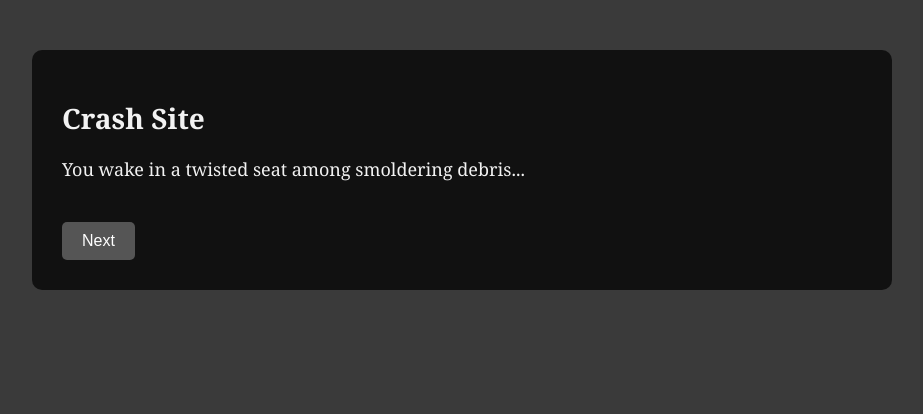
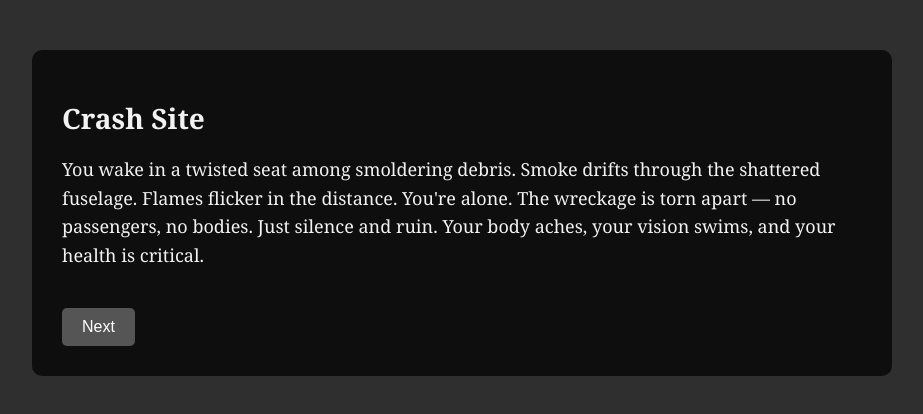
Before and after one commit to joeyaugust1/Cypher-Island-1, a plain HTML site: page index.html in a window 1280 px wide. Shown: the whole page, without its empty margins (178-1101 px from the left). Drawn offline with Linux system fonts and the light colour scheme.

Commit message:
Update index.html
Text not displayed fix?

```diff
--- a/index.html
+++ b/index.html
@@ -7,9 +7,11 @@
   <style>
     body {
       margin: 0;
+      padding: 0;
       font-family: 'Georgia', serif;
       background-color: #1a1a1a;
       color: #f2f2f2;
+      min-height: 100vh;
     }
     #storyContainer {
       max-width: 800px;
@@ -17,6 +19,7 @@
       padding: 30px;
       background-color: rgba(0, 0, 0, 0.7);
       border-radius: 10px;
+      overflow: visible;
     }
     #sceneTitle {
       font-size: 28px;
@@ -25,6 +28,7 @@
     #sceneText {
       font-size: 18px;
       line-height: 1.6;
+      white-space: pre-wrap; /* Ensures line breaks are preserved */
     }
     #nextBtn {
       margin-top: 20px;
@@ -50,32 +54,37 @@
 
   <script>
     const scenes = [
-      { title: "Crash Site", text: "You wake in a twisted seat among smoldering debris...", bg: "#3a3a3a" },
-      { title: "Beach", text: "Stumbling from the crash site, you reach a shoreline...", bg: "#bba85a" },
-      { title: "Cliffs", text: "You reach the edge of the beach — sheer cliffs rise...", bg: "#444" },
-      { title: "River", text: "You find a flowing river cutting through the island...", bg: "#4a7a6c" },
-      { title: "Forest", text: "The river leads you into a forest...", bg: "#385438" },
-      { title: "Overgrown Camp", text: "You stumble upon what’s left of an old expedition...", bg: "#5a4b3c" },
-      { title: "Animal Clearing", text: "In a quiet clearing, you spot a wild boar...", bg: "#446644" },
-      { title: "Cave Mouth", text: "A narrow cave looms at the base of a mossy slope...", bg: "#1e1e1e" },
-      { title: "Cavern Interior", text: "Inside, the cavern glows faintly with crystal outcroppings...", bg: "#223344" },
-      { title: "Signal Tower", text: "High ground reveals the skeleton of a communication tower...", bg: "#666666" },
-      { title: "Bamboo Thicket", text: "You pass through a dense wall of bamboo...", bg: "#3c5e3c" },
-      { title: "Old Watch Post", text: "An old lookout tower creaks in the wind...", bg: "#4c4c4c" },
-      { title: "Swamp", text: "Swamp water gurgles and bubbles...", bg: "#556b2f" },
-      { title: "Forgotten Shrine", text: "Half-buried in vines, a stone shrine looms...", bg: "#5a5a5a" },
-      { title: "Weather Station", text: "A small building sits atop a rise...", bg: "#2c2c2c" },
-      { title: "Ravine", text: "You descend into a deep, dry ravine...", bg: "#7b5e57" },
-      { title: "Waterfall Cave", text: "Behind a thunderous waterfall lies a damp cave...", bg: "#1b2b33" },
-      { title: "Labyrinth", text: "Massive, moss-covered stones form a labyrinth...", bg: "#2e4d2e" },
-      { title: "Bone Field", text: "An open plain littered with bones — human and otherwise...", bg: "#8b5e3c" },
-      { title: "Echo Valley", text: "Your voice returns in impossible whispers...", bg: "#333344" },
-      { title: "Crossroads Tree", text: "A massive, gnarled tree splits the path in four...", bg: "#3e3a2f" },
-      { title: "Crater Ridge", text: "The earth here is blackened and broken...", bg: "#2e2e2e" },
-      { title: "Hidden Library", text: "A landslide reveals a stone door leading into a secret archive...", bg: "#4c3a3a" },
-      { title: "Lake Cypher", text: "A mirror-like lake lies quiet, untouched...", bg: "#3c4e6b" },
-      { title: "Lake Cypher (Return)", text: "You return — this time with the key retrieved...", bg: "#35495e" },
-      { title: "Mt. Cypher", text: "At the peak lies a hidden chamber...", bg: "#000000" }
+      {
+        title: "Crash Site",
+        text: "You wake in a twisted seat among smoldering debris. Smoke drifts through the shattered fuselage. Flames flicker in the distance. You're alone. The wreckage is torn apart — no passengers, no bodies. Just silence and ruin. Your body aches, your vision swims, and your health is critical.",
+        bg: "#2f2f2f"
+      },
+      {
+        title: "Beach",
+        text: "Stumbling from the crash site, you reach a shoreline drenched in fading sunlight. Waves crash against the sand. The wreckage trail ends here. No footprints. No survivors. The ocean stretches endlessly — no boats, no planes in sight.",
+        bg: "#5a4f3c"
+      },
+      {
+        title: "Cliffs",
+        text: "You reach the edge of the beach — sheer cliffs rise before you, black stone slick with sea spray. The way forward is blocked. With no way around, you turn inland toward the dense jungle.",
+        bg: "#3a3a3a"
+      },
+      {
+        title: "River",
+        text: "Pushing through tangled undergrowth, you find a flowing river cutting through the island. It offers a moment of relief. You drink and clean your wounds. A current of tension remains — you're being watched. You decide to follow the river upstream.",
+        bg: "#3c4c48"
+      },
+      {
+        title: "Forest Edge",
+        text: "The river leads you into a forest with a canopy so thick it steals the sunlight. Ferns rustle. Something — someone? — was here before. A faint trail branches off from the river path.",
+        bg: "#2e3d2e"
+      },
+      {
+        title: "Overgrown Camp",
+        text: "You stumble upon what’s left of an old expedition: tattered tents, rusted tools, journals half-dissolved by weather. You pocket a torn map. Someone tried to survive here — and failed.",
+        bg: "#5a4b3c"
+      }
+      // Add more scenes if needed
     ];
 
     let current = 0;
@@ -84,20 +93,22 @@
     const nextBtn = document.getElementById('nextBtn');
 
     function showScene(index) {
-      const scene = scenes[index];
-      titleEl.textContent = scene.title;
-      textEl.textContent = scene.text;
-      document.body.style.backgroundColor = scene.bg;
+      if (index < scenes.length) {
+        const scene = scenes[index];
+        titleEl.textContent = scene.title;
+        textEl.textContent = scene.text;
+        document.body.style.backgroundColor = scene.bg;
+      } else {
+        titleEl.textContent = "The End";
+        textEl.textContent = "Thank you for playing.";
+        nextBtn.disabled = true;
+        nextBtn.textContent = "End of Story";
+      }
     }
 
     nextBtn.addEventListener('click', () => {
       current++;
-      if (current < scenes.length) {
-        showScene(current);
-      } else {
-        nextBtn.disabled = true;
-        nextBtn.textContent = "The End";
-      }
+      showScene(current);
     });
 
     showScene(current);
```
